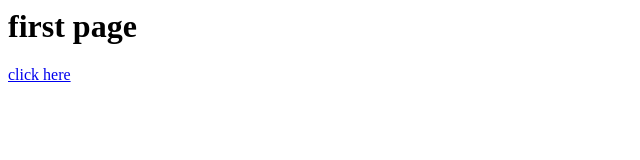
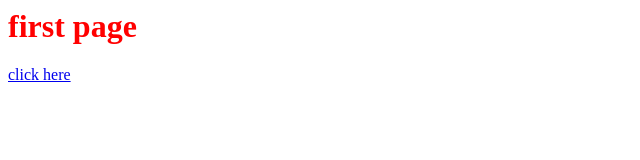
Before and after one commit to AishwaryaNyamala/commandline1, a plain HTML site: page first.html in a window 1280 px wide. Shown: the whole page, without its empty margins (0-640 px from the left). Drawn offline with Linux system fonts and the light colour scheme.

Commit message:
Update first.html

```diff
--- a/first.html
+++ b/first.html
@@ -1,6 +1,6 @@
 <html>
 <body>
-<h1>first page</h1>
+<h1 style="color:red">first page</h1>
 <p><a href="sec.html">click here</a></p>
 </body>
 </html>
```
